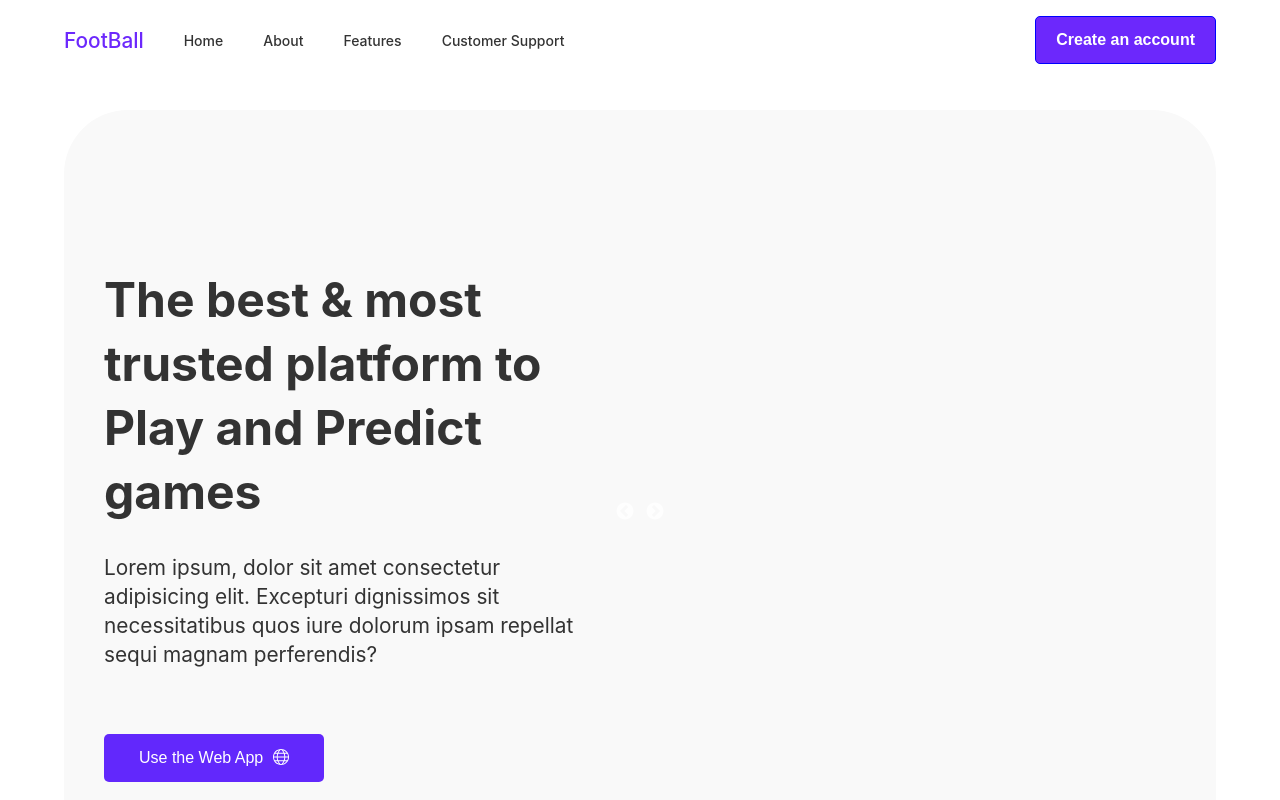
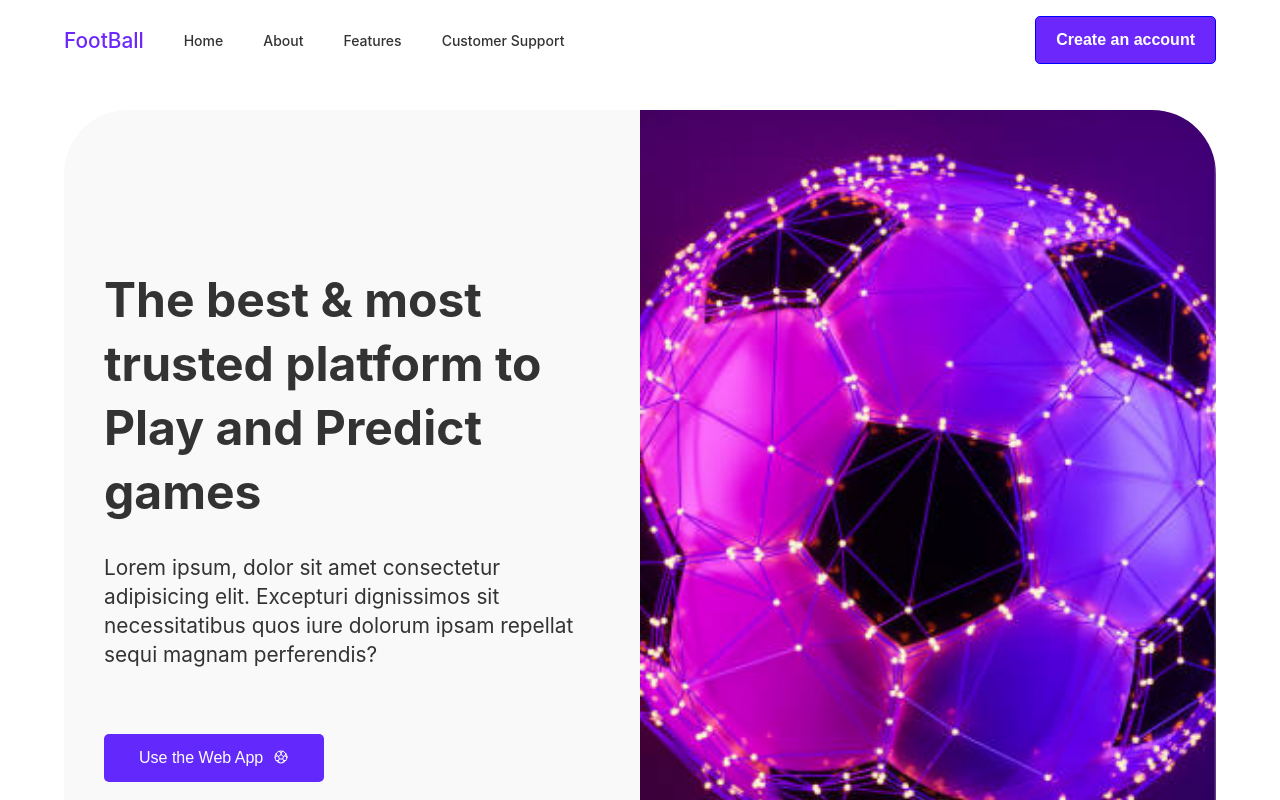
Before and after one commit to OgbuEsther/BeerKathon_FE, a React (Create React App) app: page / in a window 1280 px wide. Shown: the top 800 px of the page. Built offline with nearby package versions, Linux system fonts and the light colour scheme.

Commit message:
saved complete hero

```diff
--- a/src/Components/landingPage/Hero/Hero.tsx
+++ b/src/Components/landingPage/Hero/Hero.tsx
@@ -1,8 +1,10 @@
 import React from "react";
 import styled from "styled-components";
 import hero from "../../Assets/hero.jpg";
+import manyballs from "../../Assets/manyballs.avif";
+import footfield from "../../Assets/football.png";
 import { NavLink } from "react-router-dom";
-import { TfiWorld } from "react-icons/tfi";
+import { IoFootballOutline } from "react-icons/io5";
 import Slider from "react-slick";
 import "slick-carousel/slick/slick.css";
 import "slick-carousel/slick/slick-theme.css";
@@ -10,10 +12,14 @@ import "slick-carousel/slick/slick-theme.css";
 const Hero = () => {
   const settings = {
     dots: true,
+    fade: true,
     infinite: true,
-    speed: 500,
+    speed: 800,
     slidesToShow: 1,
     slidesToScroll: 1,
+    autoplay: true,
+    cssEase: "linear",
+    autoplaySpeed: 5000,
   };
 
   return (
@@ -32,16 +38,15 @@ const Hero = () => {
               </p>
               <NavLink to="/get-started" style={{ textDecoration: "none" }}>
                 <button>
-                  Use the Web App <TfiWorld />
+                  Use the Web App <IoFootballOutline />
                 </button>
               </NavLink>
             </TextHold>
           </Left>
-          <Slider>
-            <Right>
-              <img src={hero} alt="" />
-            </Right>
-          </Slider>
+
+          <Right>
+            <img src={hero} alt="" />
+          </Right>
         </Wrapper>
       </Container>
     </div>
```
Also changed, not shown: src/Components/assets/footfield.png (added).
